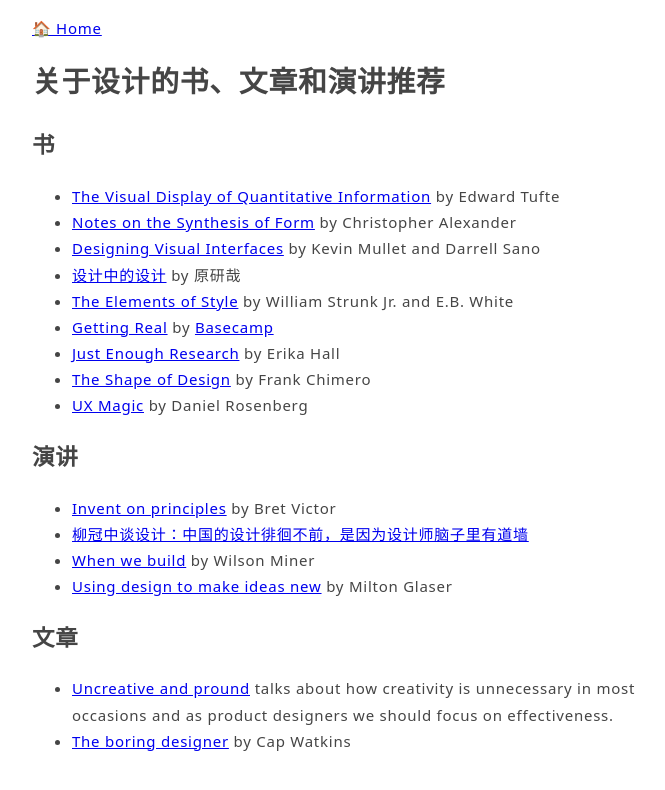
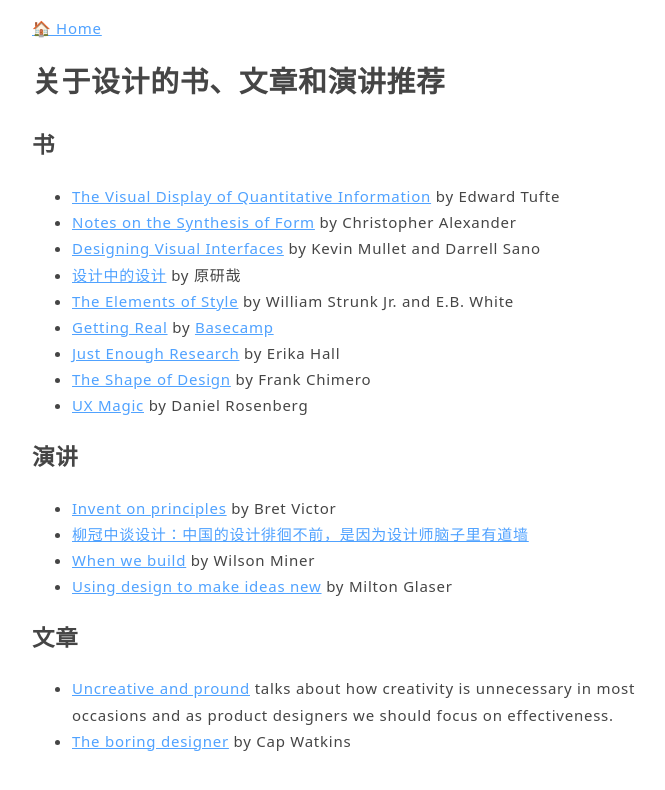
Before and after one commit to lvterry/lvterry.github.io, a Jekyll site: the page built from recommendations.html, in a window 1280 px wide. Shown: the top 790 px of the page, without its empty margins (298-963 px from the left). Built offline with Jekyll 4.4.1, drawn with Linux system fonts in a browser that asks for light colours.

Commit message:
fix link color in dark mode

```diff
--- a/assets/css/style.css
+++ b/assets/css/style.css
@@ -3,6 +3,7 @@
   --text-color: #454545;
   --gray-border: #ddd;
   --post-border-color: #e5e5e5;
+  --link-color: #50A2FF;
 
   --background-dark-mode: #15202b;
   --foreground-dark-mode: #eaeaea;
@@ -19,6 +20,7 @@
   padding: 0;
   margin: 0;
   letter-spacing: 0.05em;
+  box-sizing: border-box;
 }
 
 .container {
@@ -46,6 +48,11 @@
   text-align: center;
   margin: 3rem 0 5rem 0;
   color: var(--weak-text-color);
+}
+
+a, a:visited {
+  text-decoration: underline;
+  color: var(--link-color);
 }
 
 a.plain, a.plain:visited {
```
